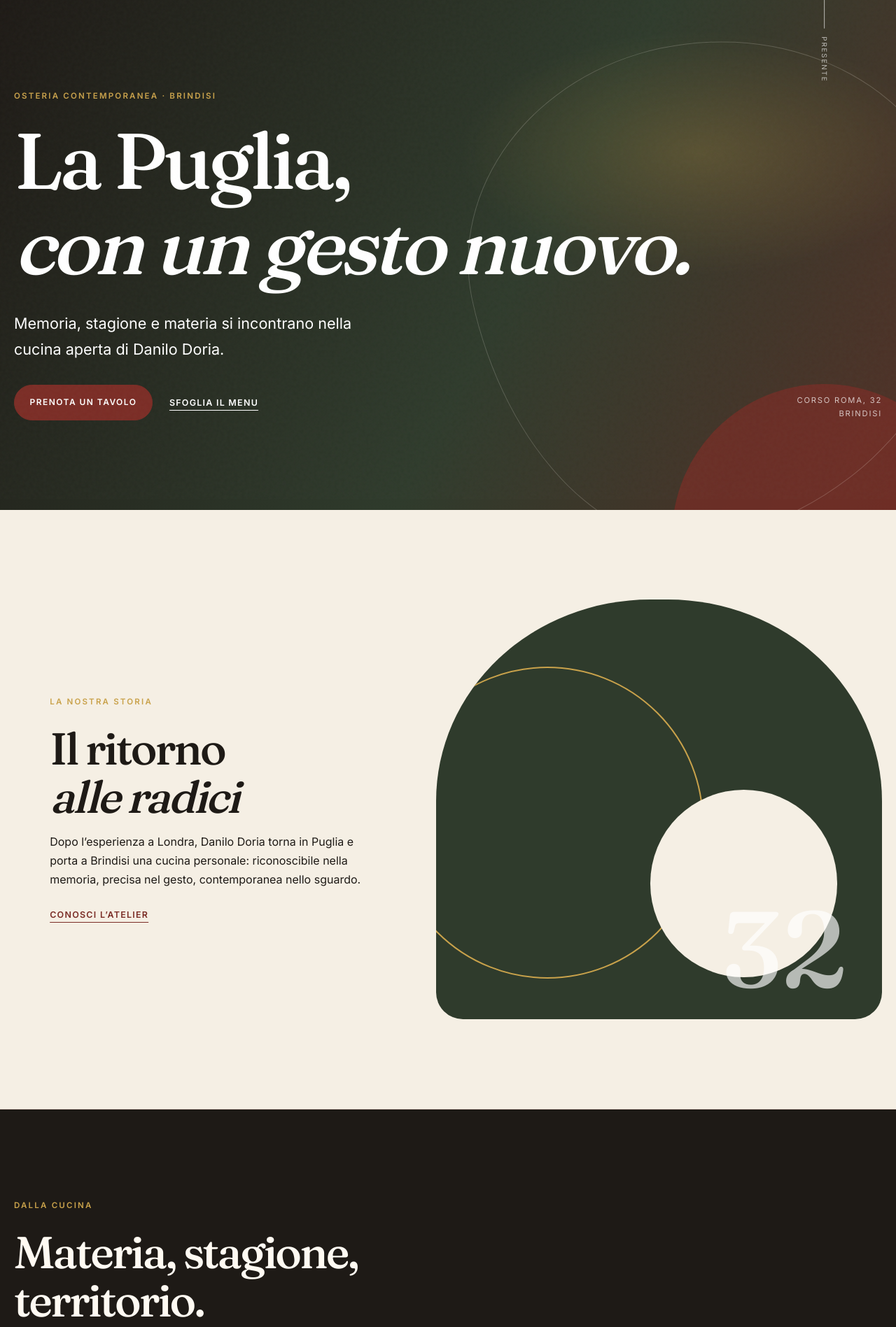
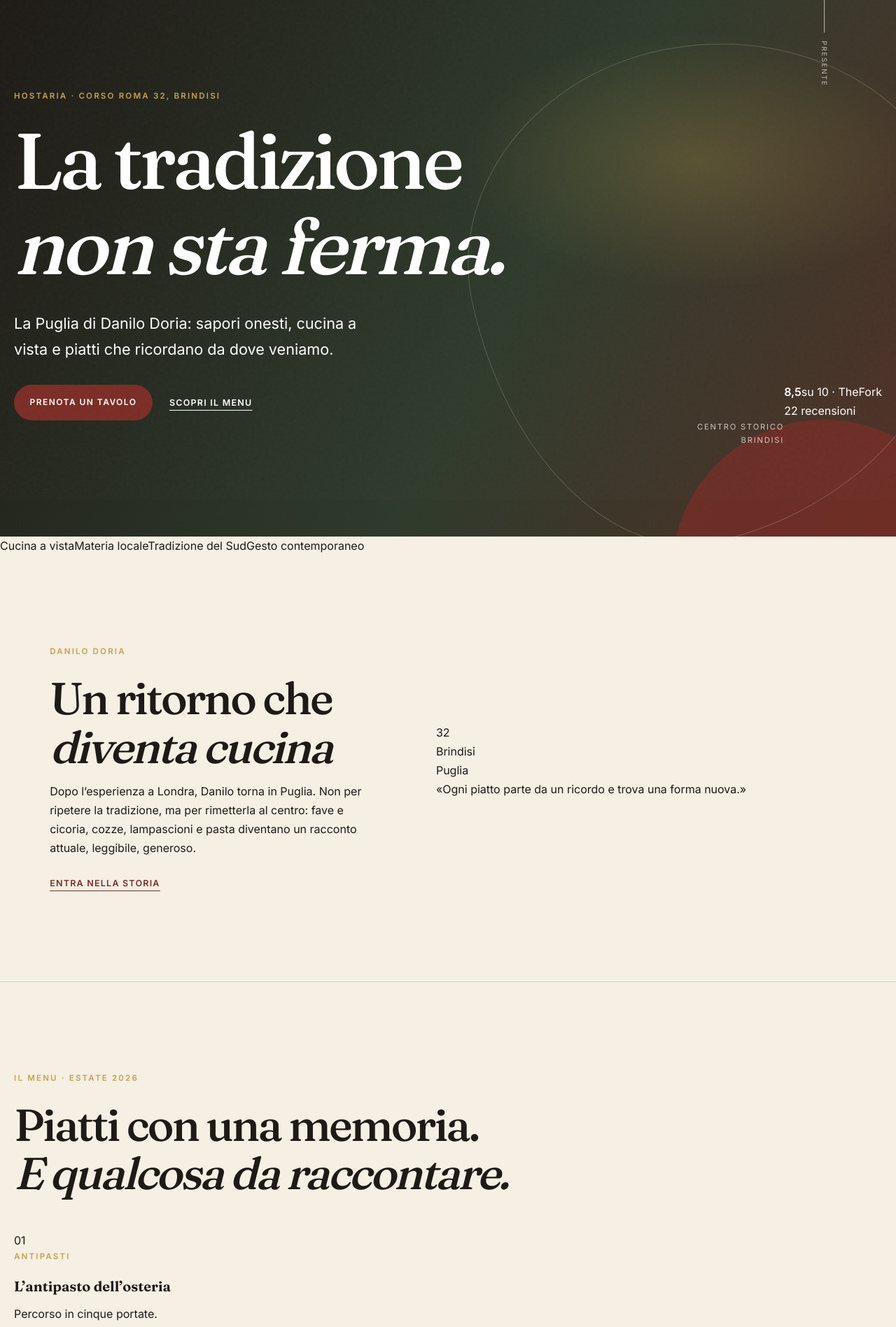
Before and after one commit to Sev3nB/atelierDoria, a Flask app: page / in a window 1280 px wide. Shown: the part 86-1983 px from the top of the page at 70% size. Run offline with Flask 3, Linux system fonts and the light colour scheme.

Commit message:
Expand researched content and editorial experience

```diff
--- a/templates/index.html
+++ b/templates/index.html
@@ -1,96 +1,50 @@
-{% extends "base.html" %} {% block content %}
+{% extends "base.html" %}
+{% block content %}
 <section class="hero">
-  <div class="hero-orbit" aria-hidden="true">
-    <span>Radici</span><i></i><span>Presente</span>
+  <div class="hero-orbit" aria-hidden="true"><span>Radici</span><i></i><span>Presente</span></div>
+  <div class="hero-content reveal">
+    <p class="eyebrow">Hostaria · Corso Roma 32, Brindisi</p>
+    <h1>La tradizione<br><em>non sta ferma.</em></h1>
+    <p>La Puglia di Danilo Doria: sapori onesti, cucina a vista e piatti che ricordano da dove veniamo.</p>
+    <div class="actions"><a class="button" href="{{ url_for('bookings') }}">Prenota un tavolo</a><a class="text-link light" href="{{ url_for('menu') }}">Scopri il menu</a></div>
   </div>
-  <div class="hero-content reveal">
-    <p class="eyebrow">Osteria contemporanea · Brindisi</p>
-    <h1>La Puglia,<br /><em>con un gesto nuovo.</em></h1>
-    <p>
-      Memoria, stagione e materia si incontrano nella cucina aperta di Danilo
-      Doria.
-    </p>
-    <div class="actions">
-      <a class="button" href="{{ url_for('bookings') }}">Prenota un tavolo</a
-      ><a class="text-link light" href="{{ url_for('menu') }}"
-        >Sfoglia il menu</a
-      >
-    </div>
+  <div class="hero-proof reveal"><strong>8,5</strong><span>su 10 · TheFork<br>22 recensioni</span></div>
+  <p class="hero-note">Centro storico<br>Brindisi</p>
+</section>
+
+<section class="ticker" aria-label="I valori di Atelier Doria"><div><span>Cucina a vista</span><i></i><span>Materia locale</span><i></i><span>Tradizione del Sud</span><i></i><span>Gesto contemporaneo</span><i></i></div></section>
+
+<section class="split section story-section">
+  <div class="story-copy reveal"><p class="eyebrow">Danilo Doria</p><h2>Un ritorno che<br><em>diventa cucina</em></h2><p>Dopo l’esperienza a Londra, Danilo torna in Puglia. Non per ripetere la tradizione, ma per rimetterla al centro: fave e cicoria, cozze, lampascioni e pasta diventano un racconto attuale, leggibile, generoso.</p><a class="text-link" href="{{ url_for('about') }}">Entra nella storia</a></div>
+  <div class="story-composition reveal" aria-label="Atelier Doria, Corso Roma 32"><div class="story-number">32</div><div class="story-stamp">Brindisi<br>Puglia</div><p>«Ogni piatto parte da un ricordo e trova una forma nuova.»</p></div>
+</section>
+
+<section class="section menu-preview">
+  <div class="section-heading reveal"><p class="eyebrow">Il menu · estate 2026</p><h2>Piatti con una memoria.<br><em>E qualcosa da raccontare.</em></h2></div>
+  <div class="dish-editorial">
+    {% for section in menu[:3] %}{% set featured = section['items']|selectattr('highlight', 'defined')|first %}
+    <article class="dish-card reveal"><span>0{{ loop.index }}</span><p class="eyebrow">{{ section.category }}</p><h3>{{ featured.name }}</h3><p>{{ featured.description }}</p><strong>{{ featured.price }}</strong></article>
+    {% endfor %}
   </div>
-  <p class="hero-note">Corso Roma, 32<br />Brindisi</p>
+  <div class="menu-preview-footer"><p>Menu pubblicato il {{ menu_updated }}. Le proposte possono cambiare secondo mercato e stagione.</p><a class="button button-dark" href="{{ url_for('menu') }}">Guarda tutto il menu</a></div>
 </section>
-<section class="split section">
-  <div class="story-copy reveal">
-    <p class="eyebrow">La nostra storia</p>
-    <h2>Il ritorno<br /><em>alle radici</em></h2>
-    <p>
-      Dopo l’esperienza a Londra, Danilo Doria torna in Puglia e porta a
-      Brindisi una cucina personale: riconoscibile nella memoria, precisa nel
-      gesto, contemporanea nello sguardo.
-    </p>
-    <a class="text-link" href="{{ url_for('about') }}">Conosci l’Atelier</a>
-  </div>
-  <div
-    class="art-frame art-olive reveal"
-    role="img"
-    aria-label="Composizione astratta ispirata agli ulivi e alla ceramica pugliese"
-  >
-    <span>32</span>
+
+<section class="experience section-dark section">
+  <div class="experience-title reveal"><p class="eyebrow">Non solo cena</p><h2>Dentro la cucina,<br><em>al centro della sala.</em></h2></div>
+  <div class="experience-list">
+    <article class="reveal"><span>01</span><div><h3>Cucina a vista</h3><p>Il pass, i gesti e il ritmo del servizio diventano parte della serata.</p></div></article>
+    <article class="reveal"><span>02</span><div><h3>Mare e campagna</h3><p>Il porto di Brindisi incontra masserie, orti e ricette familiari.</p></div></article>
+    <article class="reveal"><span>03</span><div><h3>Tavola intima</h3><p>Un ambiente curato, raccolto e informale nel centro della città.</p></div></article>
   </div>
 </section>
-<section class="section section-dark">
-  <div class="section-heading">
-    <p class="eyebrow">Dalla cucina</p>
-    <h2>Materia, stagione, territorio.</h2>
-  </div>
-  <div class="instagram-grid">
-    {% for p in instagram_posts %}<a
-      href="{{ p.url }}"
-      target="_blank"
-      rel="noopener"
-      ><img
-        src="{{ url_for('static', filename=p.image) }}"
-        alt="{{ p.alt }}"
-        width="600"
-        height="600"
-        loading="lazy"
-      /><span>{{ p.caption }}</span></a
-    >{% endfor %}
-  </div>
-  <a
-    class="button button-outline"
-    href="{{ instagram_url }}"
-    target="_blank"
-    rel="noopener"
-    >Seguici su Instagram</a
-  >
+
+<section class="section reviews-home">
+  <div class="reviews-score reveal"><span>Valutazione attuale</span><strong>8,5</strong><p>/10 su TheFork · 22 recensioni</p><a href="{{ thefork_url }}" target="_blank" rel="noopener">Dati verificati a luglio 2026</a></div>
+  <div class="reviews-copy"><p class="eyebrow">Dicono di noi</p>{% for r in reviews %}<article class="review-line reveal"><blockquote>“{{ r.text }}”</blockquote><a href="{{ r.url }}" target="_blank" rel="noopener">{{ r.name }} · {{ r.source }}</a></article>{% endfor %}<a class="text-link" href="{{ url_for('reviews') }}">Tutte le recensioni</a></div>
 </section>
-<section class="section">
-  <div class="section-heading">
-    <p class="eyebrow">Dicono di noi</p>
-    <h2>Una tavola da ricordare</h2>
-  </div>
-  <div class="card-grid">
-    {% for r in reviews %}
-    <article class="review-card">
-      <span class="stars" aria-label="{{ r.rating }} stelle"
-        >{{ "★" * r.rating }}</span
-      >
-      <blockquote>“{{ r.text }}”</blockquote>
-      <p>{{ r.name }} · {{ r.source }}</p>
-    </article>
-    {% endfor %}
-  </div>
-  <a class="text-link" href="{{ url_for('reviews') }}"
-    >Leggi tutte le recensioni</a
-  >
-</section>
+
 <section class="visit section">
-  <div>
-    <p class="eyebrow">Nel cuore di Brindisi</p>
-    <h2>Corso Roma, 32</h2>
-    <p>A pochi passi dalla Chiesa di Santa Lucia.</p>
-  </div>
-  <a class="button" href="{{ url_for('contacts') }}">Come raggiungerci</a>
+  <div><p class="eyebrow">Nel cuore di Brindisi</p><h2>Ci vediamo<br>a Corso Roma.</h2><p>Corso Roma, 32 · 72100 Brindisi</p></div>
+  <div class="visit-actions"><a class="button button-light" href="{{ url_for('bookings') }}">Prenota ora</a><a class="text-link light" href="https://www.google.com/maps/dir/?api=1&destination=Corso+Roma+32+Brindisi" target="_blank" rel="noopener">Indicazioni stradali</a></div>
 </section>
 {% endblock %}
```
